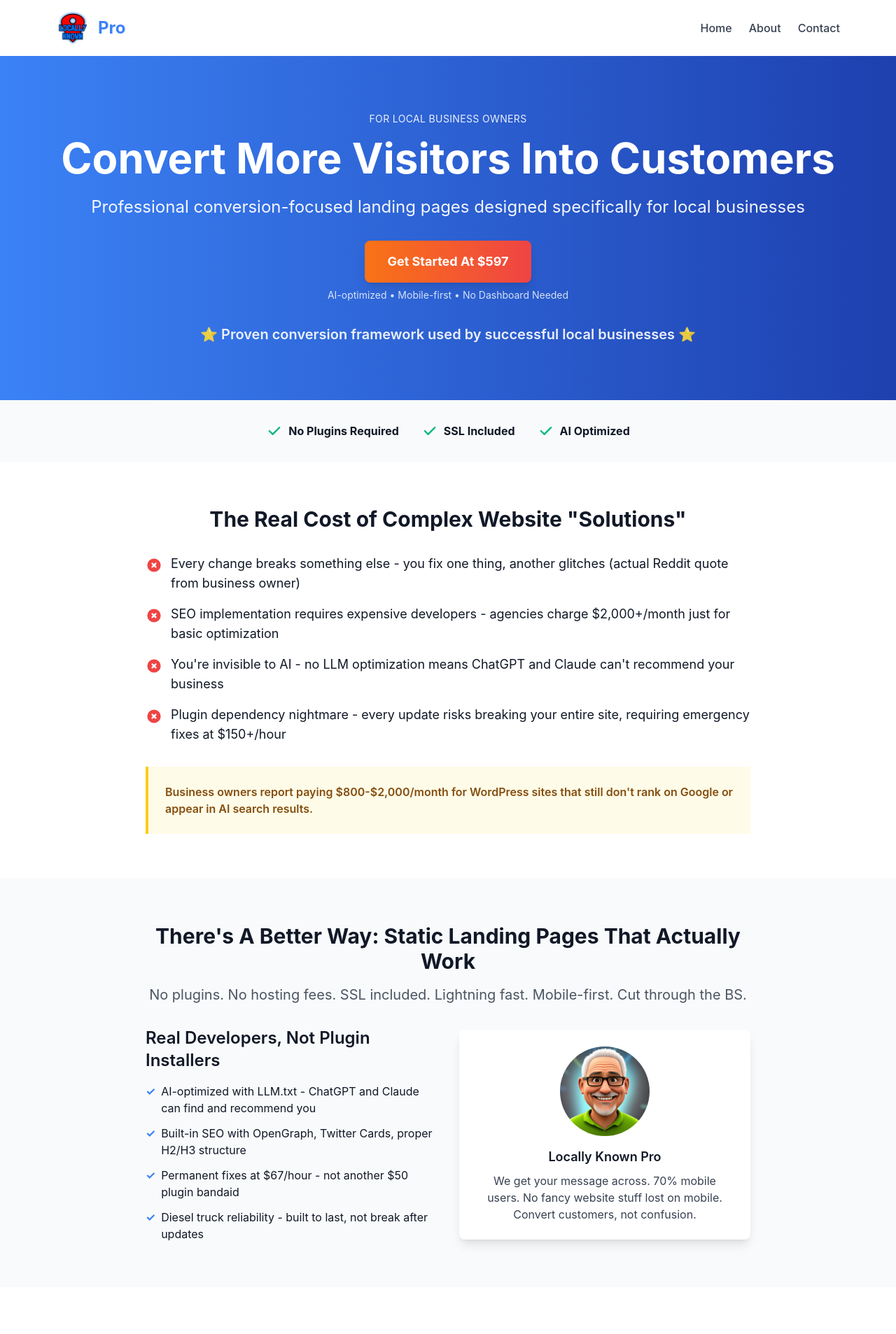
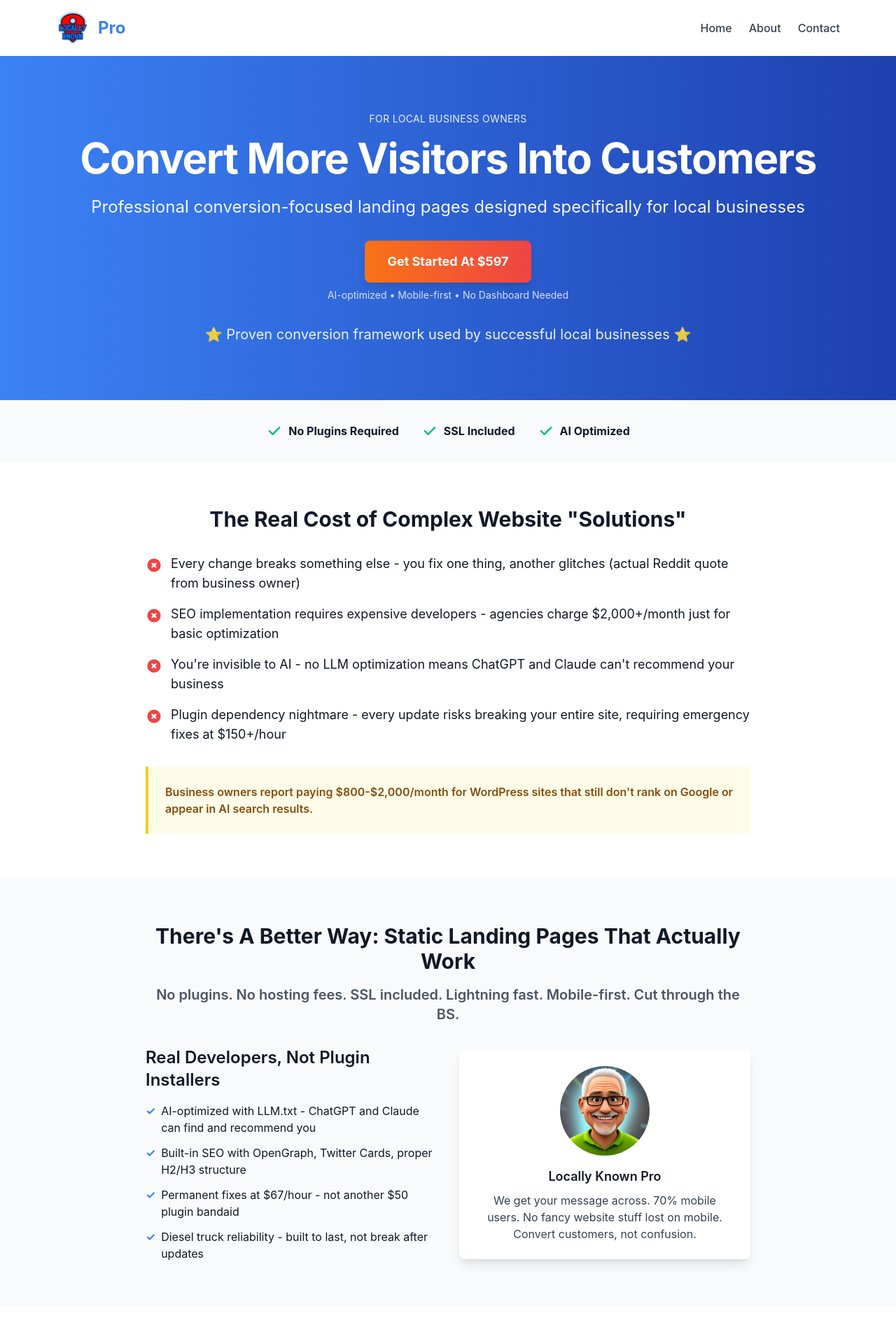
Before and after one commit to azure-architect/jekyll-blank-repo, a Jekyll site: the page built from index.html, in a window 1280 px wide. Shown: the top 1907 px of the page at 70% size. Built offline with Jekyll 4.4.1, drawn with Linux system fonts in a browser that asks for light colours.

Commit message:
Enhance Prompt font implementation with Tailwind overrides and specific styling
- Added explicit font-family declarations for critical elements
- Added Tailwind overrides to ensure Prompt is used consistently
- Enhanced hero section typography with proper weights
- Added specific styling for CTA buttons and headings
- Improved letter-spacing for large headings

🤖 Generated with [Claude Code](https://claude.ai/code)

Co-Authored-By: Claude <noreply@anthropic.com>

```diff
--- a/assets/css/fonts.css
+++ b/assets/css/fonts.css
@@ -91,3 +91,41 @@ nav, .nav, .navbar {
   font-family: var(--font-primary);
   font-weight: 500;
 }
+
+/* Tailwind overrides to ensure Prompt is used */
+.font-sans {
+  font-family: var(--font-primary) !important;
+}
+
+.font-prompt {
+  font-family: var(--font-primary) !important;
+}
+
+/* Hero section specific styling */
+#hero h1 {
+  font-family: var(--font-heading);
+  font-weight: 700;
+  letter-spacing: -0.025em;
+}
+
+#hero p {
+  font-family: var(--font-body);
+  font-weight: 400;
+}
+
+/* CTA buttons */
+.bg-gradient-to-r {
+  font-family: var(--font-primary);
+  font-weight: 600;
+}
+
+/* Ensure all headings use Prompt */
+.text-4xl, .text-5xl, .text-6xl {
+  font-family: var(--font-heading) !important;
+  font-weight: 700;
+}
+
+.text-xl, .text-2xl, .text-3xl {
+  font-family: var(--font-heading) !important;
+  font-weight: 600;
+}
```
